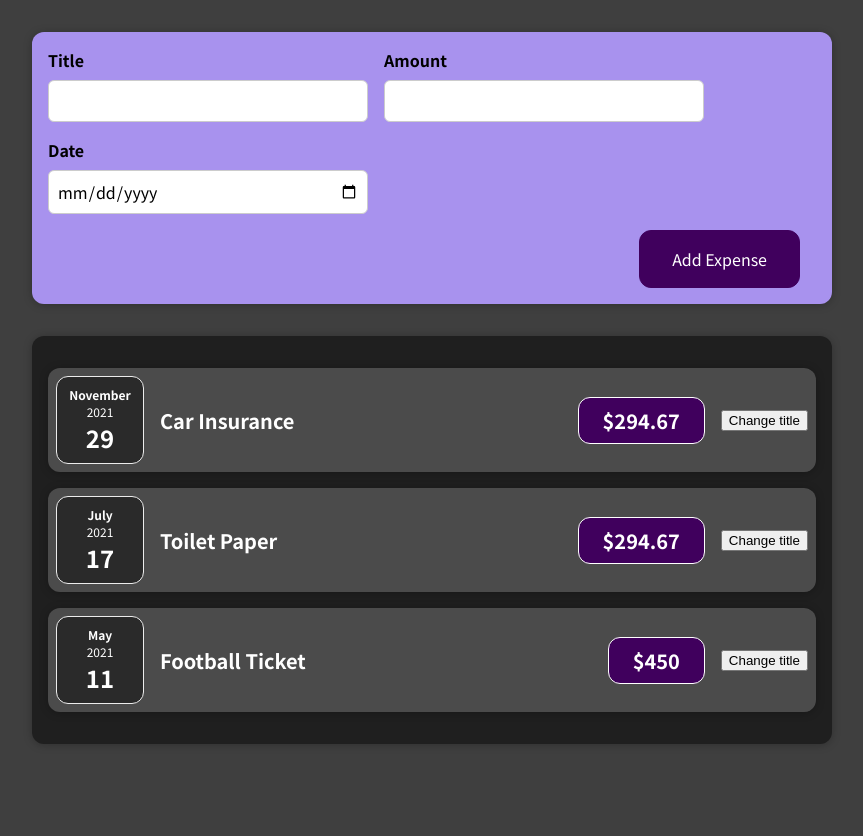
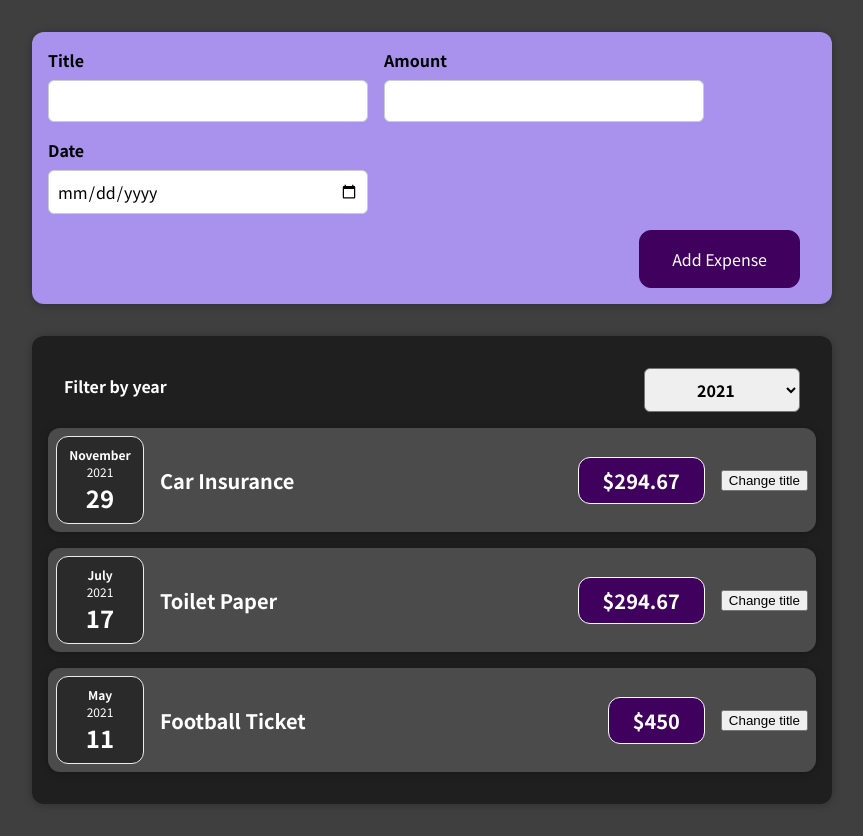
Before and after one commit to Abdifatah29/expense-tracker, a React (Create React App) app: page / in a window 1280 px wide. Shown: the whole page, without its empty margins (208-1071 px from the left). Before the commit the page ends 800 px from the top, so only its background shows below. Built offline with nearby package versions, Linux system fonts and the light colour scheme.

Commit message:
Filtering by year

```diff
--- a/src/components/Expenses/Expenses.js
+++ b/src/components/Expenses/Expenses.js
@@ -1,9 +1,24 @@
+import React, { useState } from "react";
 import ExpenseItem from "./ExpenseItem";
 import Card from "../UI/Card";
+import ExpensesFilter from "./ExpensesFilter";
 
 function Expenses(props) {
+  // we are defining our state functions to state the filter value
+  const [filteredYear, setFilteredYear] = useState("2021");
+
+  const filterChangeHandler = (year) => {
+    setFilteredYear(year);
+  };
+
   return (
+    <div>
       <Card className="expenses">
+        {/* We passing  onSaveExpenseFilter function as prop to ExpensesFilter compoment*/}
+        <ExpensesFilter
+          selected={filteredYear}
+          onChangeFilter={filterChangeHandler}
+        />
         {Object.keys(props.expenses).map((items, key) => {
           return (
             <ExpenseItem
@@ -15,8 +30,8 @@
           );
         })}
       </Card>
+    </div>
   );
 }
 
-
 export default Expenses;
--- /dev/null
+++ b/src/components/Expenses/ExpensesFilter.js
@@ -0,0 +1,30 @@
+import React from "react";
+
+const ExpensesFilter = (props) => {
+  // we using props to get and use the onSaveExpenseFilter function
+    // then we pass the selected year as an Argument to that functions
+  const selectChangeHandler = (e) => {
+    props.onChangeFilter(e.target.value);
+  };
+  return (
+    <div className="expenses-filter">
+      <div className="expenses-filter__control">
+        <label>Filter by year</label>
+              <select value={props.selected }onChange={selectChangeHandler}>
+          <option value="2022">2022</option>
+          <option value="2021">2021</option>
+          <option value="2020">2020</option>
+          <option value="2019">2019</option>
+        </select>
+      </div>
+    </div>
+  );
+};
+
+export default ExpensesFilter;
+
+// add filter component
+// forward the pick year
+// listen to event
+// forward
+// in that even, store in an state
--- a/src/index.css
+++ b/src/index.css
@@ -179,3 +179,30 @@
 .new-expense__actions {
   text-align: right;
 }
+
+/* expenseFilter */
+
+.expenses-filter {
+  color: white;
+  padding: 0 1rem;
+}
+
+.expenses-filter__control {
+  display: flex;
+  width: 100%;
+  align-items: center;
+  justify-content: space-between;
+  margin: 1rem 0;
+}
+
+.expenses-filter label {
+  font-weight: bold;
+  margin-bottom: 0.5rem;
+}
+
+.expenses-filter select {
+  font: inherit;
+  padding: 0.5rem 3rem;
+  font-weight: bold;
+  border-radius: 6px;
+}
```
Lines whose indentation alone changed are shown as unchanged.
